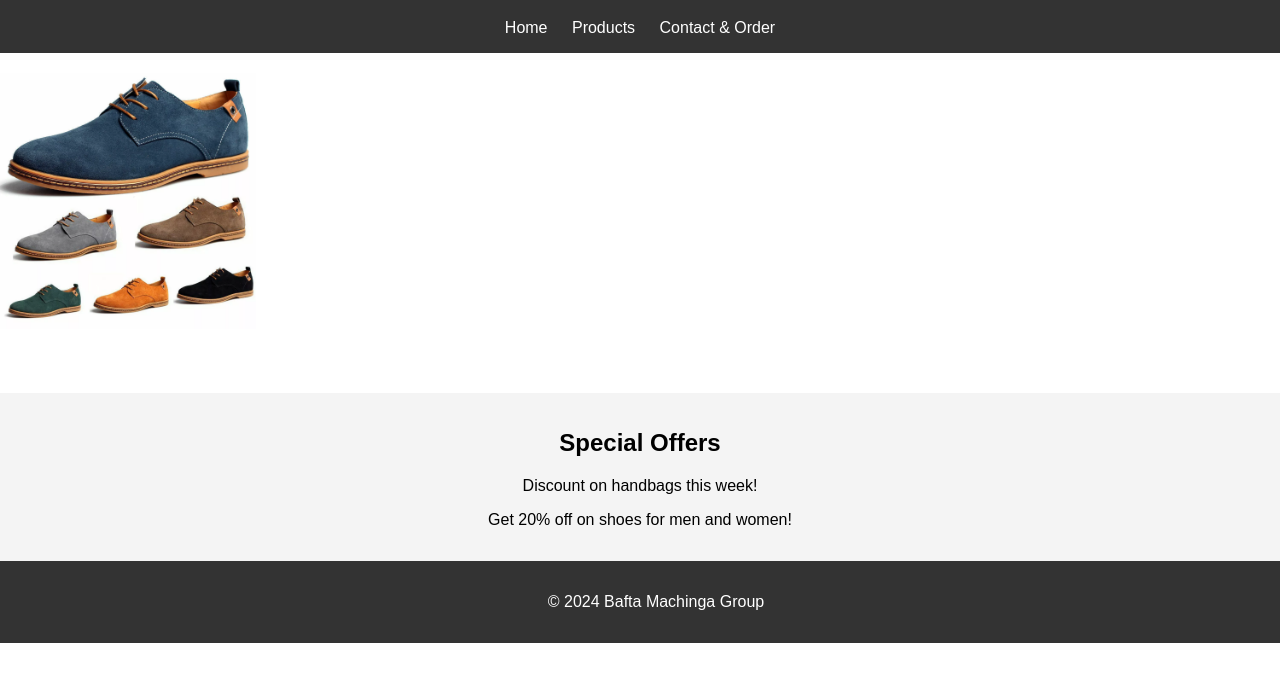
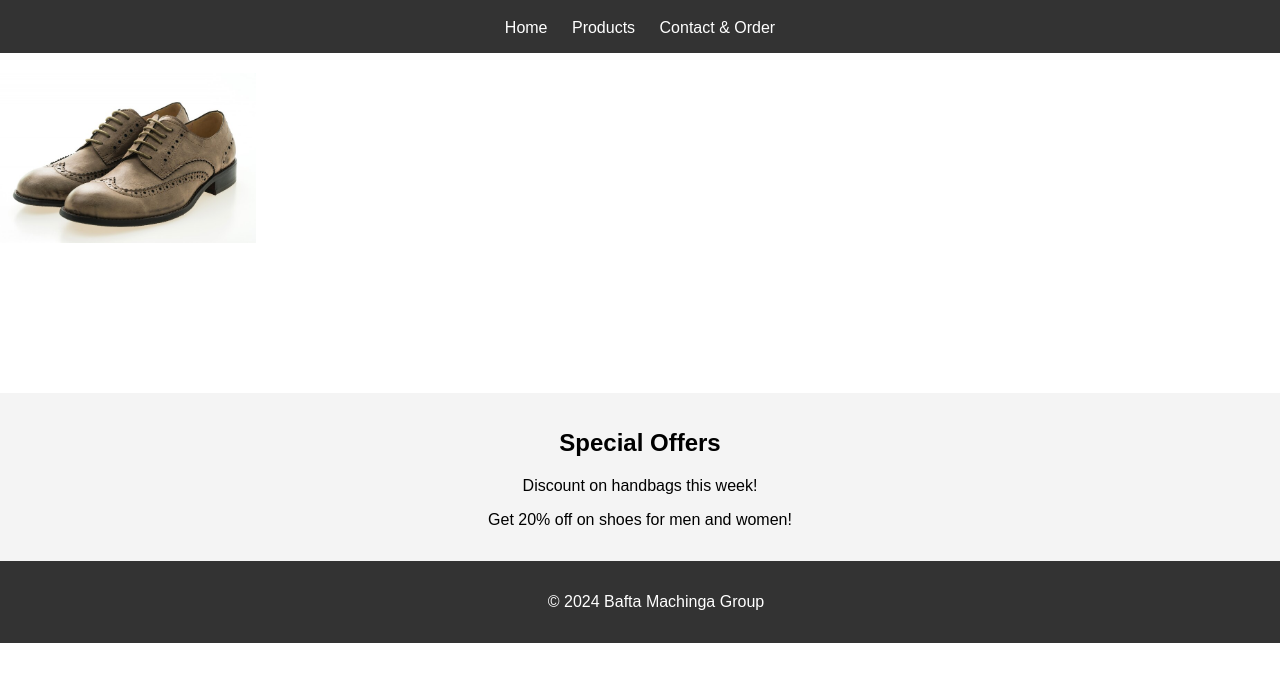
Before and after one commit to iddially/bafta-machinga-group, a plain HTML site: page index.html in a window 1280 px wide. Shown: the part 77-758 px from the top of the page. Drawn offline with Linux system fonts and the light colour scheme.

Commit message:
Add files via upload

```diff
--- a/index.html
+++ b/index.html
@@ -67,7 +67,7 @@
     <section id="slideshow">
         <div class="slides">
             <img src="handbag3.jpg" alt="Handbag">
-            <img src="Mens shoes3.WEBP" alt="Shoes">
+            <img src="mens shoes 4.jpg" alt="Shoes">
             <img src="men's shirts2.jpg" alt="Clothes">
         </div>
     </section>
```
Also changed, not shown: products.html (+1 -1 lines), mens shoes 4.jpg (added).
